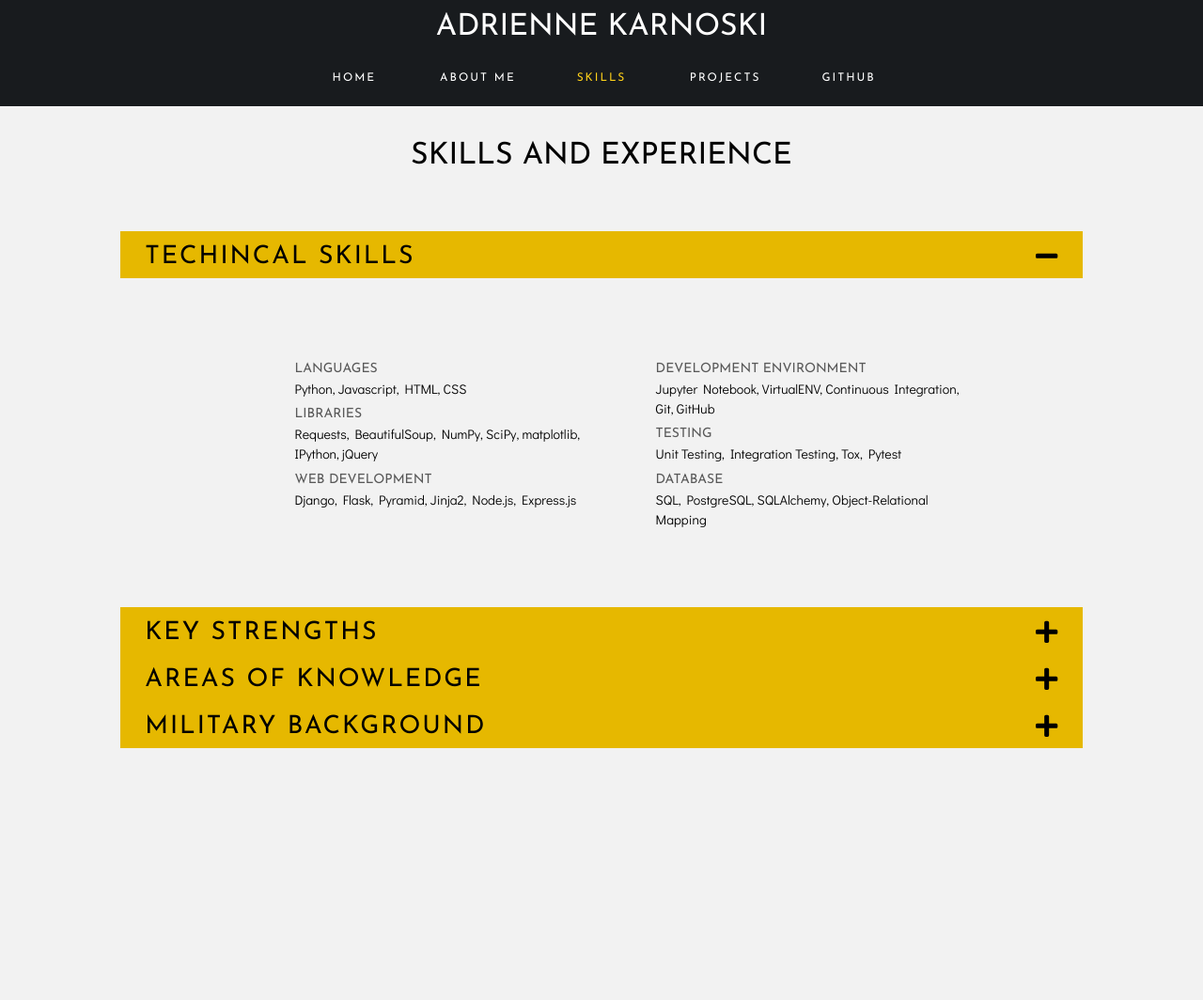
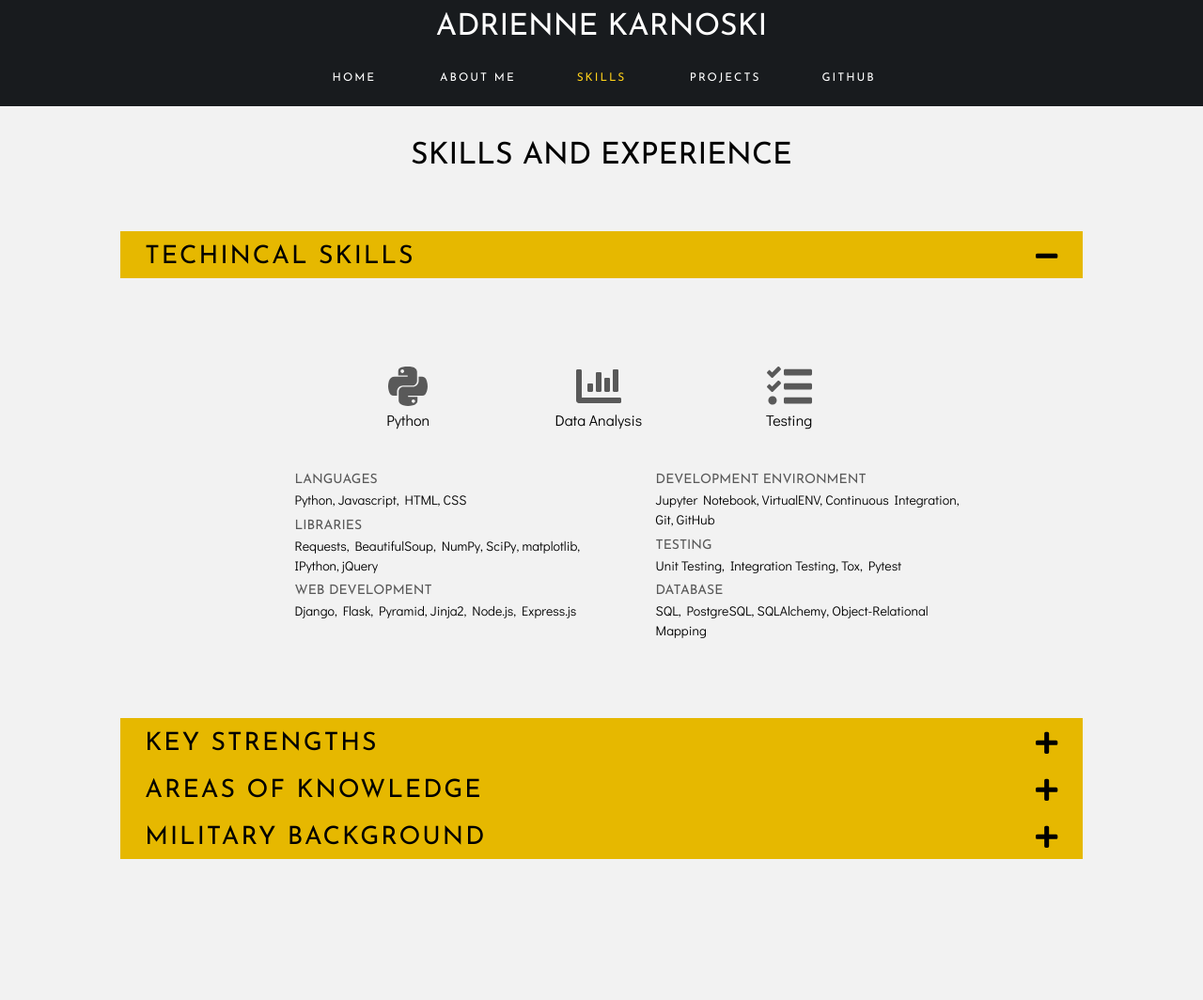
Before and after one commit to adriennekarnoski/personal_website, a Flask app: page /skills in a window 1280 px wide. Shown: the whole page at 94% size. Before the commit the page ends 796 px from the top, so only its background shows below. Run offline with Flask 2, Linux system fonts and the light colour scheme; some libraries are stand-ins or nearby versions.

Commit message:
added more details

```diff
--- a/static/modules.css
+++ b/static/modules.css
@@ -51,27 +51,6 @@
     }
 }
 
-.icon_container {
-    margin: 3% 0%;
-    width: 94%;
-}
-
-@media screen and (min-width: 640px) {
-    .icon_container {
-        margin: 3% auto;
-        width: 80%;
-    }
-}
-
-.icon_container article {
-    float: left;
-}
-
-.icon_container .fa-3x {
-    margin: 4% 0%;
-    color: #595959;
-}
-
 .education {
     width: 80%;
     padding: 5% 10%;
@@ -114,11 +93,6 @@
     }
 }
 
-.skills_container p {
-    width: 80%;
-    margin: auto;
-}
-
 .skills_list {
     line-height: 1.5em;
     padding: 5% 0%;
@@ -136,14 +110,32 @@
     }
 }
 
-.skills_container .svg-inline--fa {
-    color: #e6b800;
+.icon_container {
+    margin: 3% 0%;
+    width: 94%;
+}
+
+@media screen and (min-width: 640px) {
+    .icon_container {
+        margin: 3% auto;
+        width: 80%;
+    }
+}
+
+.icon_container section {
+    float: left;
+}
+
+.icon_container .fa-3x {
+    margin: 2% 0%;
+    color: #595959;
 }
 
 .fa-check {
     padding-right: 10px;
+    color: #e6b800;
+}
 
-}
 .accordion {
     width: 100%;
     border: none;
--- a/static/text.css
+++ b/static/text.css
@@ -163,6 +163,9 @@ p {
 
 .skills_container p {
     padding-bottom: 50px;
+    width: 100%;
+    margin: auto;
+    text-align: justify;
 }
 
 .skills h1 {
@@ -185,11 +188,20 @@ p {
 
 @media screen and (min-width: 640px) {
     .skills_container h3 {
-        margin-top: 50px;
+        margin-top: 30px;
         padding-top: 0px;
     }
 }
 
+.skills_container h4 {
+    width: 80%;
+    font-size: 14px;
+    padding-bottom: 30px;
+    margin: auto;
+}
+.skills_list .fa-circle {
+    color: #e6b800;
+}
 
 /*projects*/
 
@@ -217,7 +229,6 @@ p {
     font-family: 'Josefin Sans', sans-serif;
     text-transform: uppercase;
 }
-
 
 .projects_container h2 {
     font-size: 1.3em;
--- a/templates/projects.html
+++ b/templates/projects.html
@@ -34,6 +34,9 @@
             <article class="two_big right">
                 <p>
                     Python Software Development Kit for Avalara's tax service, AvaTax. Used for interfacing with the AvaTax REST v2 API, providing real-time tax calculations for financial applications.
+                </p>
+                <p>
+                    After being contacted by Ted Spence, the AvaTax Core Engine Director, with the goal of developing a Python SDK, a team of four, including myself, worked together to make this goal a reality.
                 </p>
                 <ul class="project_list indent">
                     <li><i class="far fa-circle"></i> Worked closely with client to define functional requirements, determine performance characteristics, and establish release criteria.
--- a/templates/skills.html
+++ b/templates/skills.html
@@ -15,6 +15,20 @@
     </button>
     <div class="panel" id="technicalpanel">
     <section class="skills_container clearfix">
+        <article class="icon_container clearfix">
+            <section class="three text_center">
+                <i class="fab fa-python fa-3x"></i>
+                <h2>Python</h2>
+            </section>
+            <section class="three text_center">
+                <i class="fas fa-chart-bar fa-3x"></i>
+                <h2>Data Analysis</h2>
+            </section>
+            <section class="three text_center">
+                <i class="fas fa-tasks fa-3x"></i>
+                <h2>Testing</h2>
+            </section>
+        </article>
         <article class="two_even left">
             <ul class="skills_list">
                 <li><span class="skills_bold">Languages</span></li>
@@ -53,19 +67,19 @@
         <p>During my time in the military I applied serveral core skills that have remained relevant and demonstrable during all phases of full life-cycle software development. Operating independently or integrating into team situations, I enjoy being challenged and approaching complex problems as opportunities to improve my skills and abilities.</p>
         <article class="two_even left blue">
             <h3 class="title">Passion for Learning</h3>
-            <p class="text_center">Actively seek and explore new information and technological innovations</p>
+            <h4 class="text_center">Actively seek and explore new information and technological innovations</h4>
         </article>
         <article class="two_even right blue">
             <h3 class="title">Adaptability</h3>
-            <p class="text_center">Eficient and productive in fast-paced work environments</p>
+            <h4 class="text_center">Eficient and productive in fast-paced work environments</h4>
         </article>
         <article class="two_even left blue">
             <h3 class="title">Communication</h3>
-            <p class="text_center">Provide detailed written and oral techinical specifications and documentation</p>
+            <h4 class="text_center">Provide detailed written and oral techinical specifications and documentation</h4>
         </article>
         <article class="two_even right blue">
             <h3 class="title">Problem Solving</h3>
-            <p class="text_center">Ability to anatomize problems and consider various forms of resolution</p>
+            <h4 class="text_center">Ability to anatomize problems and consider various forms of resolution</h4>
         </article>
     </section>
 
```
Also changed, not shown: templates/about_me.html (+2 -16 lines).
